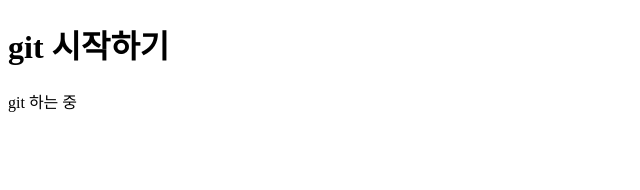
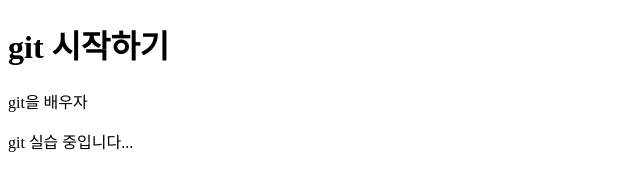
Before and after one commit to an102030/0320, a plain HTML site: page index.html in a window 1280 px wide. Shown: the whole page, without its empty margins (0-640 px from the left). Drawn offline with Linux system fonts and the light colour scheme.

Commit message:
인덱스 수정

```diff
--- a/index.html
+++ b/index.html
@@ -11,7 +11,10 @@
     <header>
       <h1>git 시작하기</h1>
       <p>
-        git 하는 중
+        git을 배우자
+      </p>
+      <p>
+        git 실습 중입니다...
       </p>
     </header>
   </div>
```
